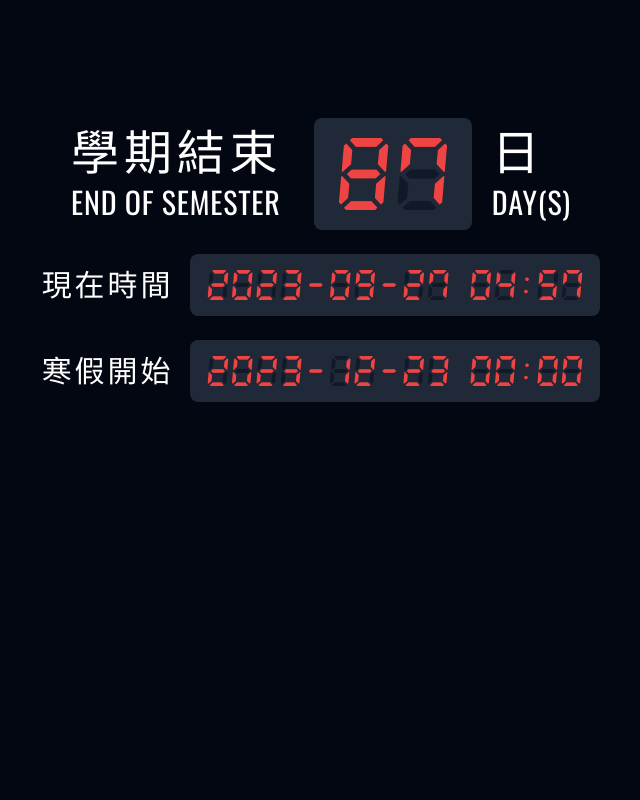
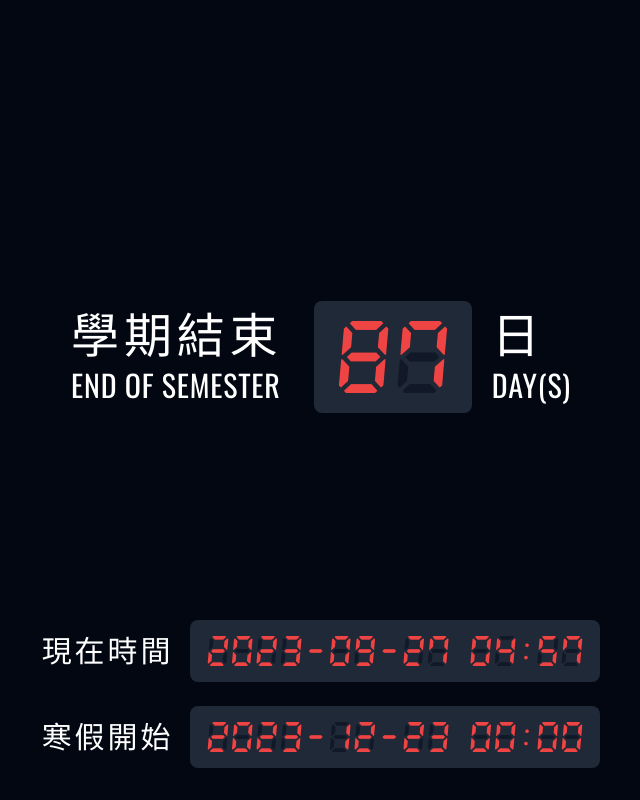
Before and after one commit to kinoras/gallery, a plain HTML site: page countdown-remake/index.html in a window 1280 px wide. Shown: the whole page, without its empty margins (319-959 px from the left). Drawn offline with nearby package versions, Linux system fonts and the light colour scheme.

```diff
--- a/countdown-remake/index.html
+++ b/countdown-remake/index.html
@@ -7,6 +7,7 @@
     <link rel="preconnect" href="https://fonts.gstatic.com" crossorigin>
     <link rel="stylesheet" href="https://fonts.googleapis.com/css2?family=M+PLUS+1p:wght@400;500&family=Oswald:wght@400;500&display=swap">
     <style>
+        html { height: 100%; }
         @font-face { font-family: 'Segment'; src: url('./dseg7-cm-bolditalic.woff2') format('woff2'); }
         .mplus { font-family: 'M PLUS 1p', sans-serif; }
         .oswald { font-family: 'Oswald', sans-serif; }
@@ -45,7 +46,7 @@
                 return () => clearInterval(interval)
             }, [])
 
-            return  (<>
+            return (<>
                 <div className={`h-[${targetDays.length * 58}px] md:h-[${targetDays.length * 72}px] lg:h-[${targetDays.length * 86}px]`}></div>
                 <div id='countdown-items' className='flex flex-col flex-1 justify-center gap-10'>
                     {targetDays.map(({ id, countNameZh, countNameEn, dayString }, index) => (
```
Also changed, not shown: countdown-remake/showcase.png (added), 1 other file.
